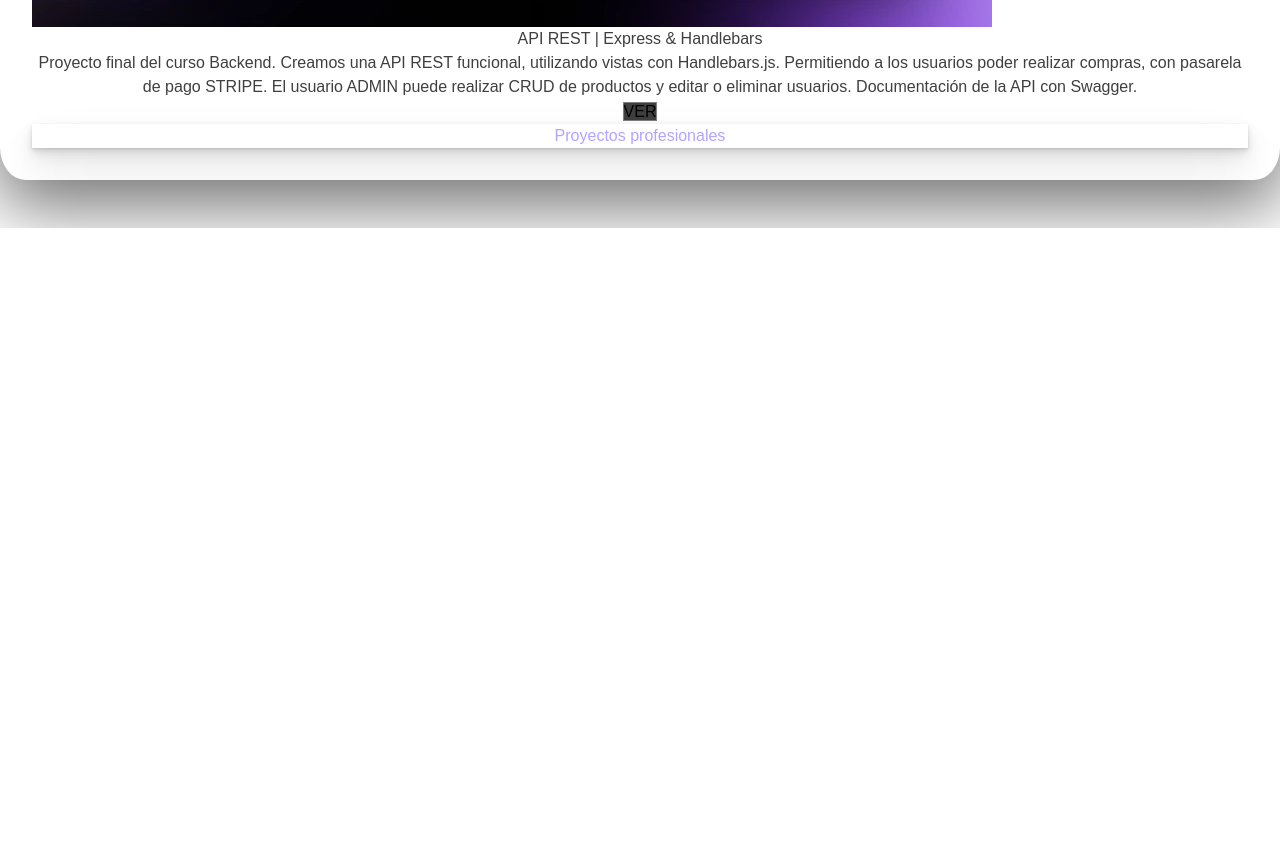
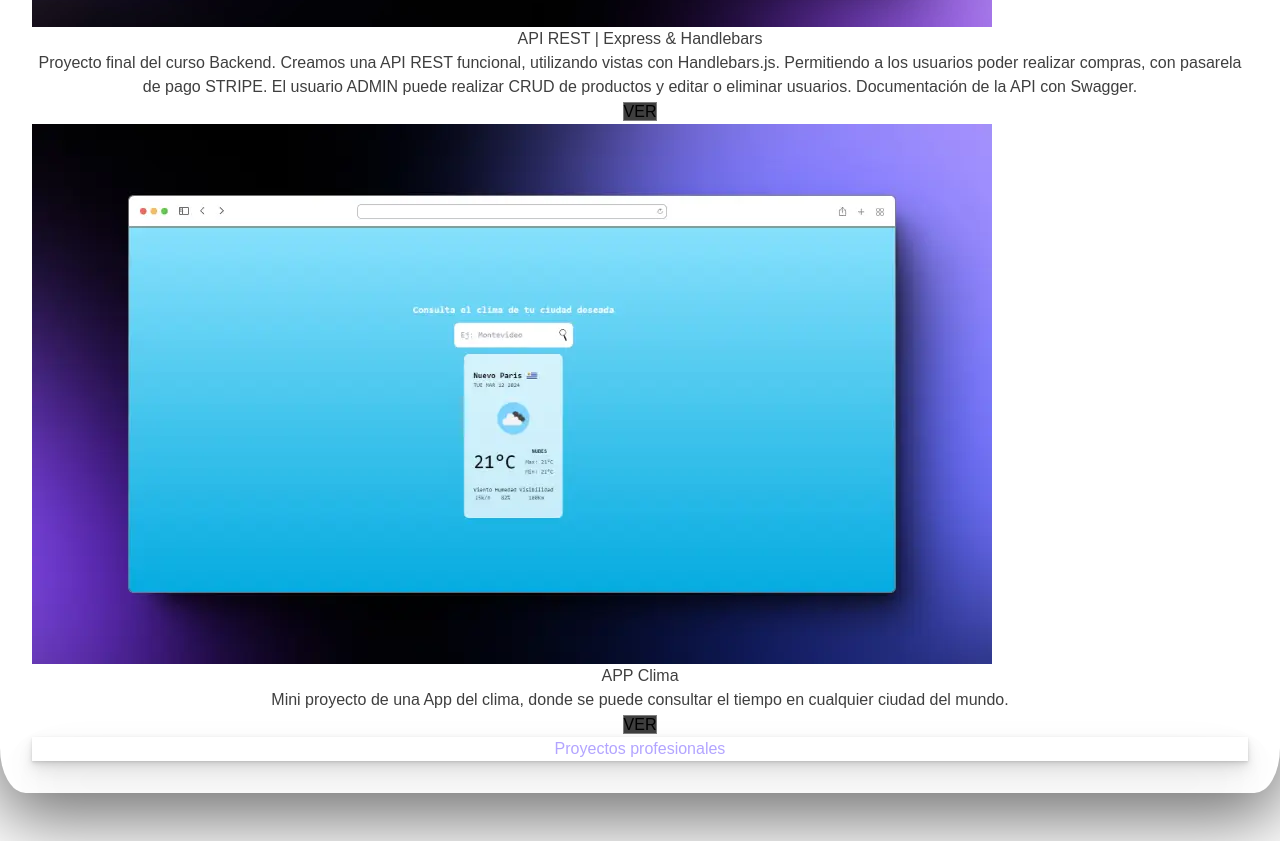
Before and after one commit to leamartinez1707/Portfolio, a React (Vite) app: page /Proyectos in a window 1280 px wide. Shown: the part 1500-2341 px from the top of the page. Before the commit the page ends 1728 px from the top, so only its background shows below. Built offline with nearby package versions, Linux system fonts and the light colour scheme; a web font is replaced by a local one.

Commit message:
update: proyects add weather

```diff
--- a/src/Components/Proyects/Proyects.jsx
+++ b/src/Components/Proyects/Proyects.jsx
@@ -47,13 +47,32 @@ const Proyects = () => {
                         <p className="py-4 text-base">
                             Proyecto final del curso Backend. Creamos una API REST funcional, utilizando vistas con Handlebars.js. Permitiendo a los usuarios poder realizar compras, con pasarela de pago STRIPE. El usuario ADMIN puede realizar CRUD de productos y editar o eliminar usuarios. Documentación de la API con Swagger.
                         </p>
-                        <a href="https://react-proyect2023.vercel.app/" className="btn-ver mx-auto text-lg p-2 h-12 w-48 overflow-hidden rounded-lg  text-white shadow" target="blank">VER
+                        <a href="https://elemshop.up.railway.app/" className="btn-ver mx-auto text-lg p-2 h-12 w-48 overflow-hidden rounded-lg  text-white shadow" target="blank">VER
                         </a>
                     </div>
                 </div>
-
+                <div
+                    className="sm:max-w-md lg:max-w-3xl mx-auto block rounded-lg shadow-[0_2px_15px_-3px_rgba(0,0,0,0.07),0_10px_20px_-2px_rgba(0,0,0,0.04)] dark:bg-white">
+                    <div className="relative overflow-hidden bg-cover bg-no-repeat">
+                        <img
+                            className="rounded-t-lg "
+                            src="/617shots_so.webp"
+                            alt="" />
+                    </div>
+                    <div className="p-2 md:p-10 flex flex-col ">
+                        <h4
+                            className="text-xl leading-tight font-bold">
+                            APP Clima
+                        </h4>
+                        <p className="py-4 text-base">
+                            Mini proyecto de una App del clima, donde se puede consultar el tiempo en cualquier ciudad del mundo.
+                        </p>
+                        <a href="https://appclima-lemon.vercel.app/" className="btn-ver mx-auto text-lg p-2 h-12 w-48 overflow-hidden rounded-lg  text-white shadow" target="blank">VER
+                        </a>
+                    </div>
+                </div>
+                <h1 className='text-3xl m-8'>Proyectos profesionales</h1>
             </div>
-            <h1 className='text-3xl m-8'>Proyectos profesionales</h1>
         </>
     )
 }
```
Also changed, not shown: public/617shots_so.webp (added).
